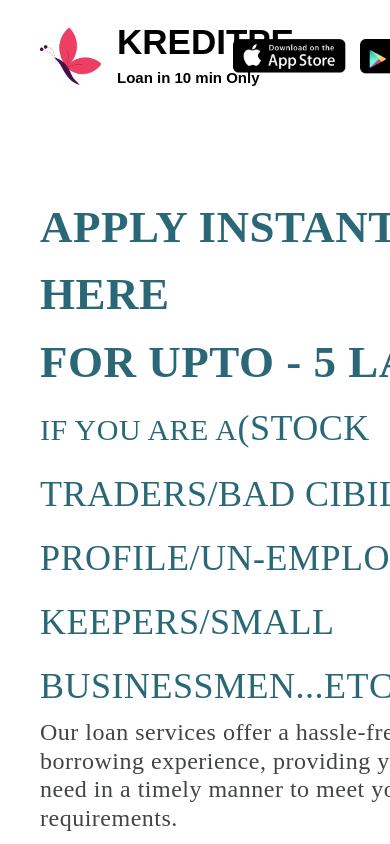
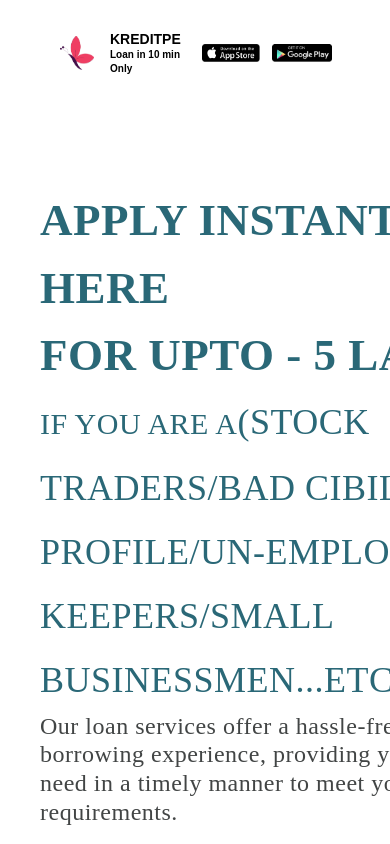
Before and after one commit to Vijaysharmagpj/Client_Project, a React (Create React App) app: page / in a window 390 px wide. Shown: the top 844 px of the page. Built offline with nearby package versions, Linux system fonts and the light colour scheme.

Commit message:
navbar responsive done

```diff
--- a/src/Component/Navbar.css
+++ b/src/Component/Navbar.css
@@ -1,8 +1,18 @@
+/* Reset styles */
+* {
+  margin: 0;
+  padding: 0;
+}
+
+/* Base styles */
 .navbar {
   display: flex;
   align-items: center;
   justify-content: space-between;
   background-color: white;
+  width: 100%;
+  max-width: 100%;
+  padding: 10px 20px;
 }
 
 .navbar-logo-container {
@@ -20,14 +30,14 @@
 }
 
 .logo-title {
-    font-family: 'Geologica', sans-serif;
+  font-family: "Geologica", sans-serif;
   font-weight: bold;
   font-size: 35px;
   line-height: 43.75px;
 }
 
 .logo-subtitle {
-    font-family: 'Gautami', sans-serif;
+  font-family: "Gautami", sans-serif;
   font-weight: bold;
   font-size: 15px;
   line-height: 28.59px;
@@ -52,13 +62,135 @@
 }
 
 .navbar_link {
-    display: flex; /* Enable flexbox layout */
-    align-items: center; /* Align items vertically center */
-    gap: 10px; /* Add space between images */
+  display: flex;
+  align-items: center;
+  gap: 10px;
 }
 
 .navbar_link img {
   flex: 1;
-    /* width: auto;
-    height: 40px;  */
+  max-width: 100%;
+  height: auto;
 }
+
+/* Responsive styles */
+
+/* Extra small devices (phones, 320px and below) */
+@media (max-width: 320px) {
+
+  .navbar {
+
+    padding: 0px 0px;
+  }
+
+  .navbar-logo {
+    width: 25px;
+    height: 25px;
+  }
+
+  .logo-title {
+    font-size: 10px;
+    line-height: 15px;
+  }
+
+  .logo-subtitle {
+    font-size: 8px;
+    line-height: 10px;
+  }
+
+  .navbar_link {
+    gap: 5px;
+  }
+
+  .navbar_link img {
+    width: 45px;
+  }
+}
+
+/* Small devices (phones, 321px to 480px) */
+@media (min-width: 321px) and (max-width: 480px) {
+  .navbar-logo {
+    width: 34px;
+    height: 34px;
+  }
+
+  .logo-title {
+    font-size: 14px;
+    line-height: 18px;
+  }
+
+  .logo-subtitle {
+    font-size: 10px;
+    line-height: 14px;
+  }
+
+  .navbar_link img {
+    width: 60px;
+  }
+}
+
+/* Medium devices (tablets, 481px to 768px) */
+@media (min-width: 481px) and (max-width: 768px) {
+  .navbar-logo {
+    width: 45px;
+    height: 45px;
+  }
+
+  .logo-title {
+    font-size: 18px;
+    line-height: 22px;
+  }
+
+  .logo-subtitle {
+    font-size: 12px;
+    line-height: 16px;
+  }
+
+  .navbar_link img {
+    width: 100px;
+  }
+}
+
+/* Large devices (desktops, 769px to 1200px) */
+@media (min-width: 769px) and (max-width: 1200px) {
+  .navbar-logo {
+    width: 55px;
+    height: 55px;
+  }
+
+  .logo-title {
+    font-size: 25px;
+    line-height: 30px;
+  }
+
+  .logo-subtitle {
+    font-size: 14px;
+    line-height: 18px;
+  }
+
+  .navbar_link img {
+    width: 100px;
+  }
+}
+
+/* Extra large devices (desktops, 1201px and above) */
+@media (min-width: 1201px) {
+  .navbar-logo {
+    width: 61px;
+    height: 57px;
+  }
+
+  .logo-title {
+    font-size: 35px;
+    line-height: 43.75px;
+  }
+
+  .logo-subtitle {
+    font-size: 15px;
+    line-height: 28.59px;
+  }
+
+  .navbar_link img {
+    width: 100px;
+  }
+}
```
Lines whose indentation alone changed are shown as unchanged.
